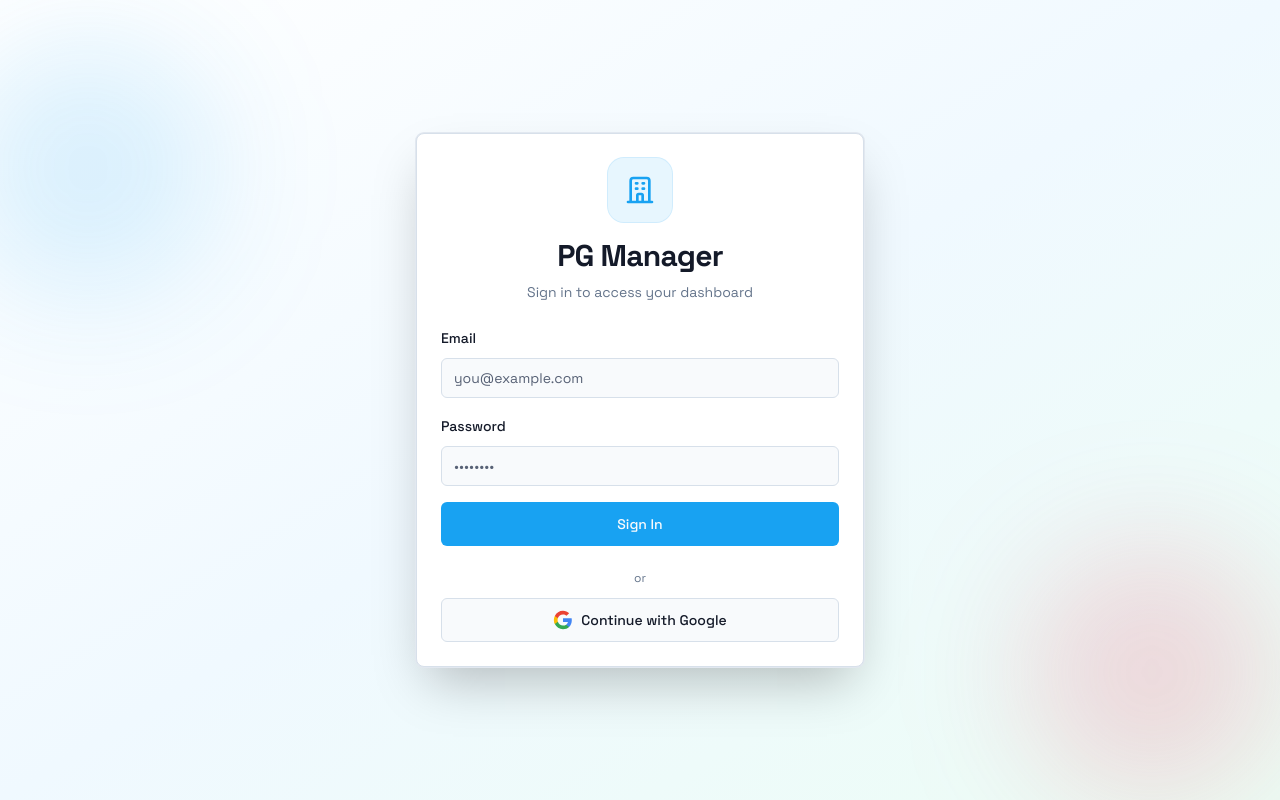
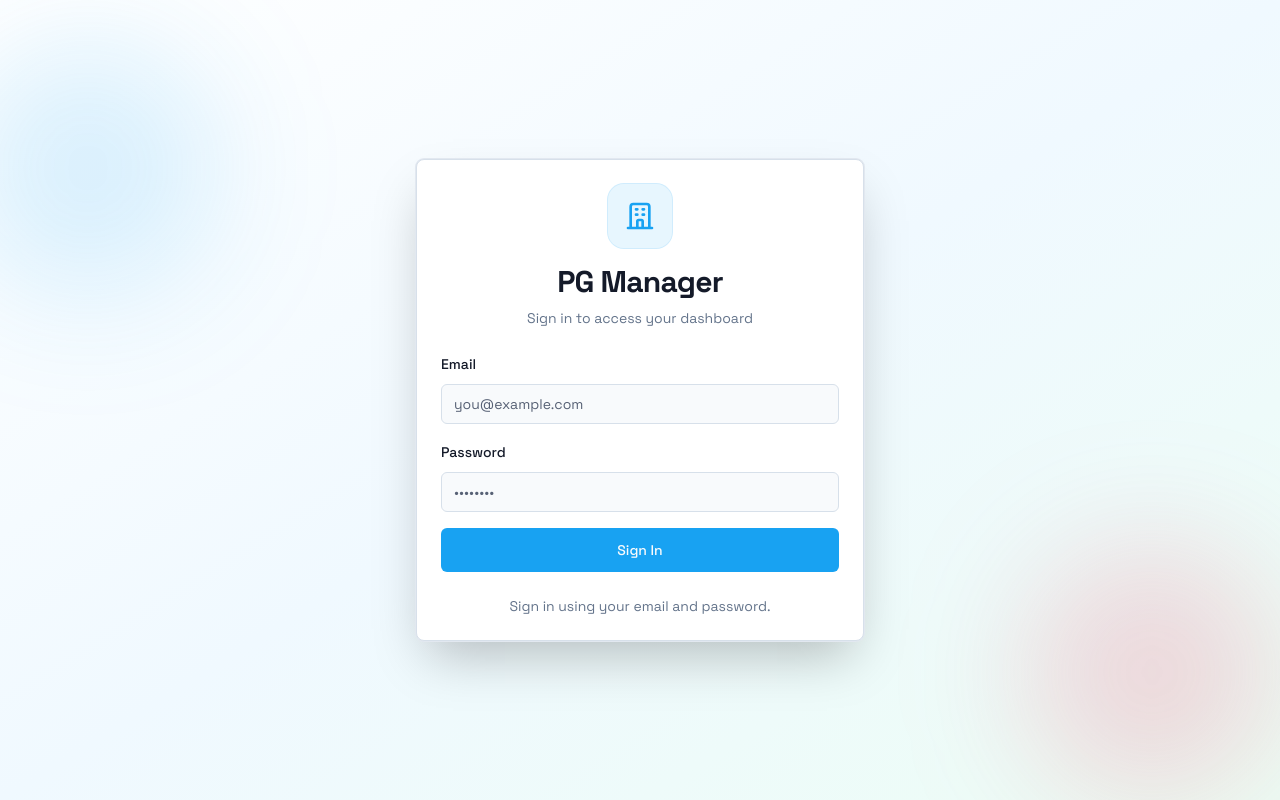
Before and after one commit to pvcube66/pg-management, a Next.js app: page /login in a window 1280 px wide. Built offline with nearby package versions, Linux system fonts and the light colour scheme.

Commit message:
chore: remove Google sign-in button from login page

```diff
--- a/src/app/login/page.tsx
+++ b/src/app/login/page.tsx
@@ -78,20 +78,7 @@ export default function LoginPage() {
           </form>
         </CardContent>
         <CardFooter className="flex flex-col gap-3">
-            <div className="flex items-center gap-3 text-xs text-slate-500">
-              <span className="h-px flex-1 bg-slate-200" />
-              <span>or</span>
-              <span className="h-px flex-1 bg-slate-200" />
-            </div>
-            <Button variant="outline" className="w-full" size="lg" onClick={() => signIn('google')}>
-                <svg className="mr-2 h-5 w-5" viewBox="0 0 24 24">
-                  <path fill="#4285F4" d="M22.56 12.25c0-.78-.07-1.53-.2-2.25H12v4.26h5.92c-.26 1.37-1.04 2.53-2.21 3.31v2.77h3.57c2.08-1.92 3.28-4.74 3.28-8.09z"/>
-                  <path fill="#34A853" d="M12 23c2.97 0 5.46-.98 7.28-2.66l-3.57-2.77c-.98.66-2.23 1.06-3.71 1.06-2.86 0-5.29-1.93-6.16-4.53H2.18v2.84C3.99 20.53 7.7 23 12 23z"/>
-                  <path fill="#FBBC05" d="M5.84 14.09c-.22-.66-.35-1.36-.35-2.09s.13-1.43.35-2.09V7.07H2.18C1.43 8.55 1 10.22 1 12s.43 3.45 1.18 4.93l2.85-2.22.81-.62z"/>
-                  <path fill="#EA4335" d="M12 5.38c1.62 0 3.06.56 4.21 1.64l3.15-3.15C17.45 2.09 14.97 1 12 1 7.7 1 3.99 3.47 2.18 7.07l3.66 2.84c.87-2.6 3.3-4.53 6.16-4.53z"/>
-                </svg>
-                Continue with Google
-            </Button>
+          <p className="text-sm text-slate-500">Sign in using your email and password.</p>
         </CardFooter>
       </Card>
     </div>
```
